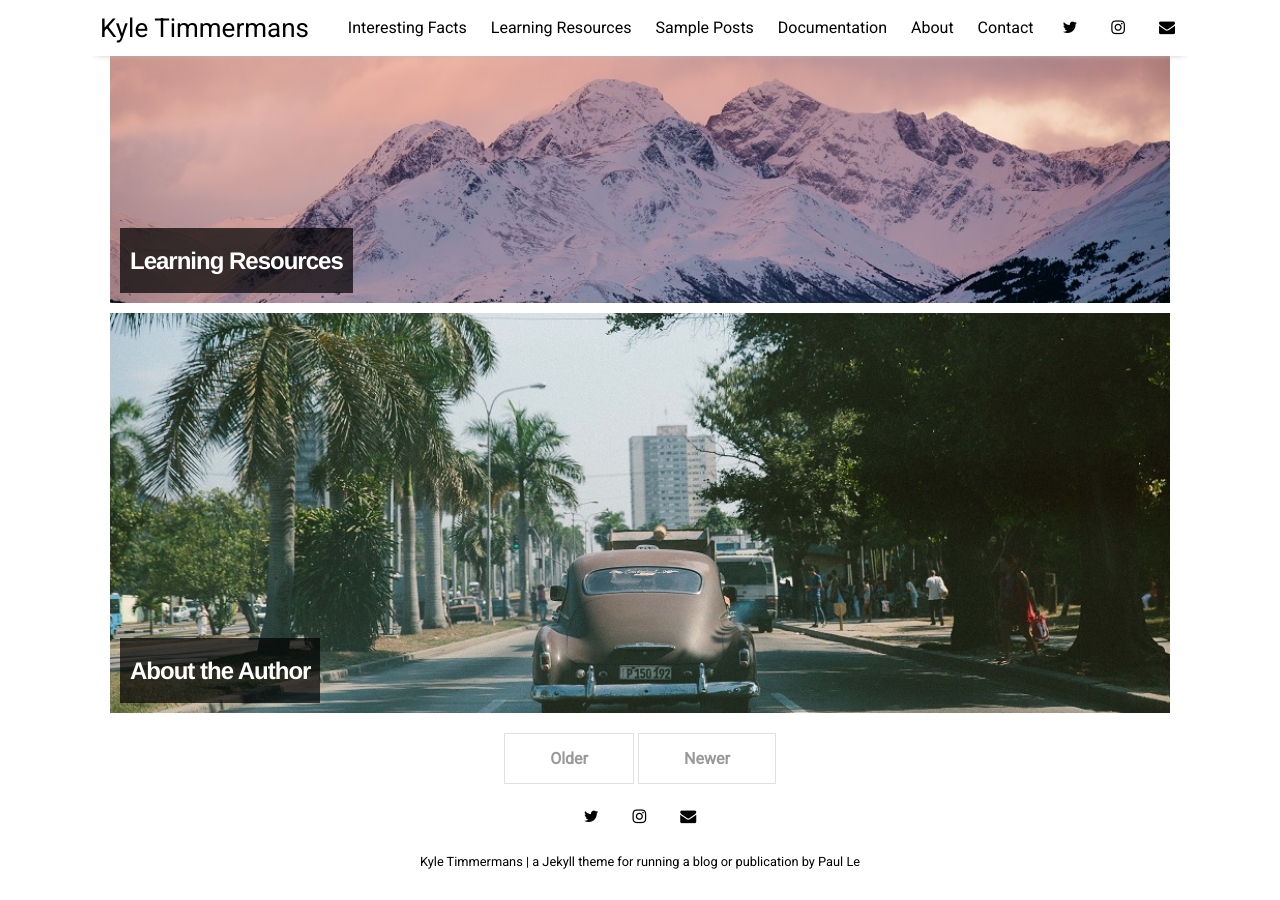
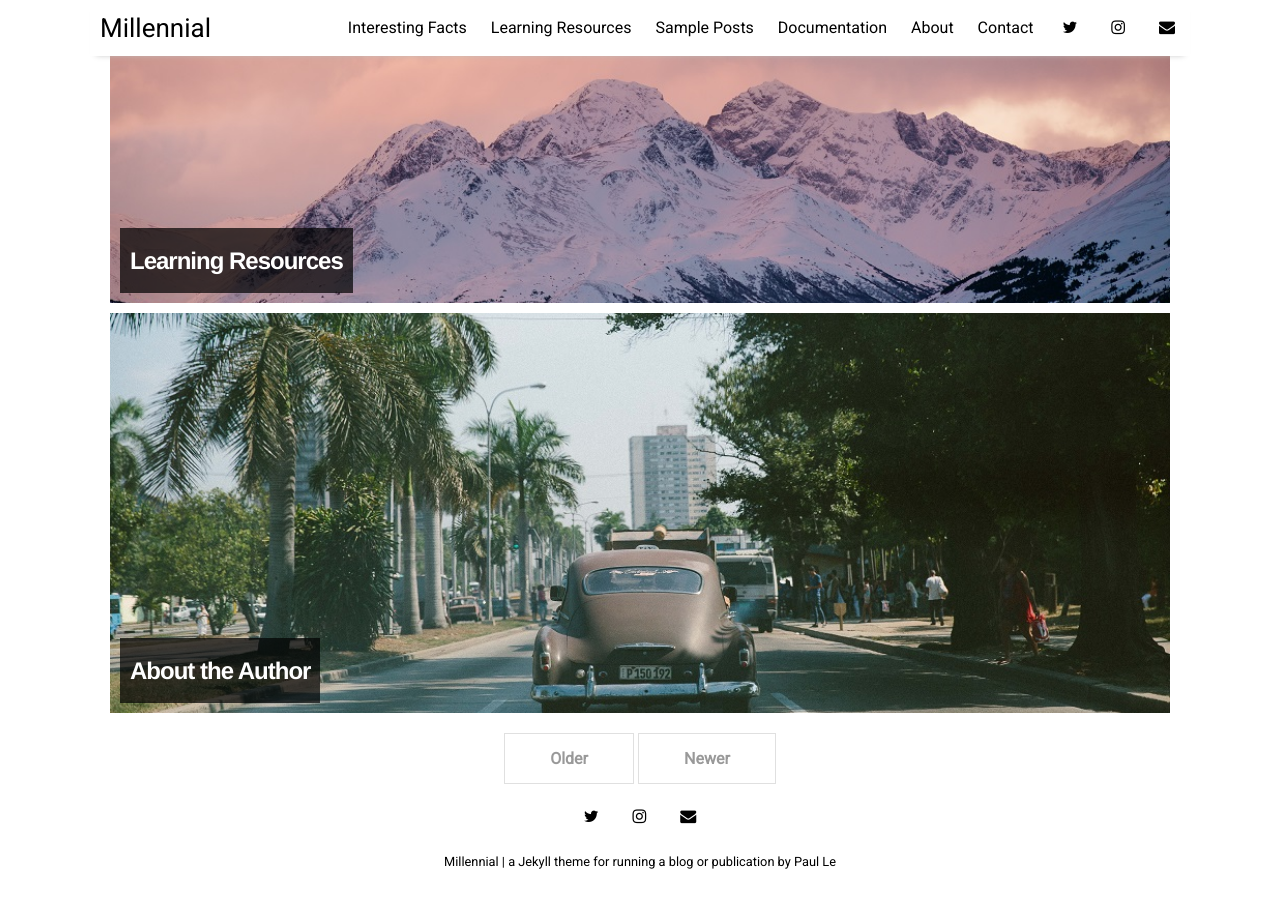
Before and after one commit to kyletimmermans/kyletimmermans.github.io, a Jekyll site: the page built from index.html, in a window 1280 px wide and 900 px high, scrolled down 1398 px. Built offline with Jekyll 4.4.1, drawn with Linux system fonts in a browser that asks for light colours; nearby versions of some CDN libraries; the list of posts is cut into pages by our own code.

Commit message:
Update _config.yml

```diff
--- a/_config.yml
+++ b/_config.yml
@@ -14,7 +14,7 @@ sass:
   style: :nested
 
 # Customise atom feed settings (this is where Jekyll-Feed gets configuration information)
-title:		           "Kyle Timmermans"
+title:		           "Millennial"
 description:	       "a Jekyll theme for running a blog or publication"
 author:              "Paul Le"
 
```
